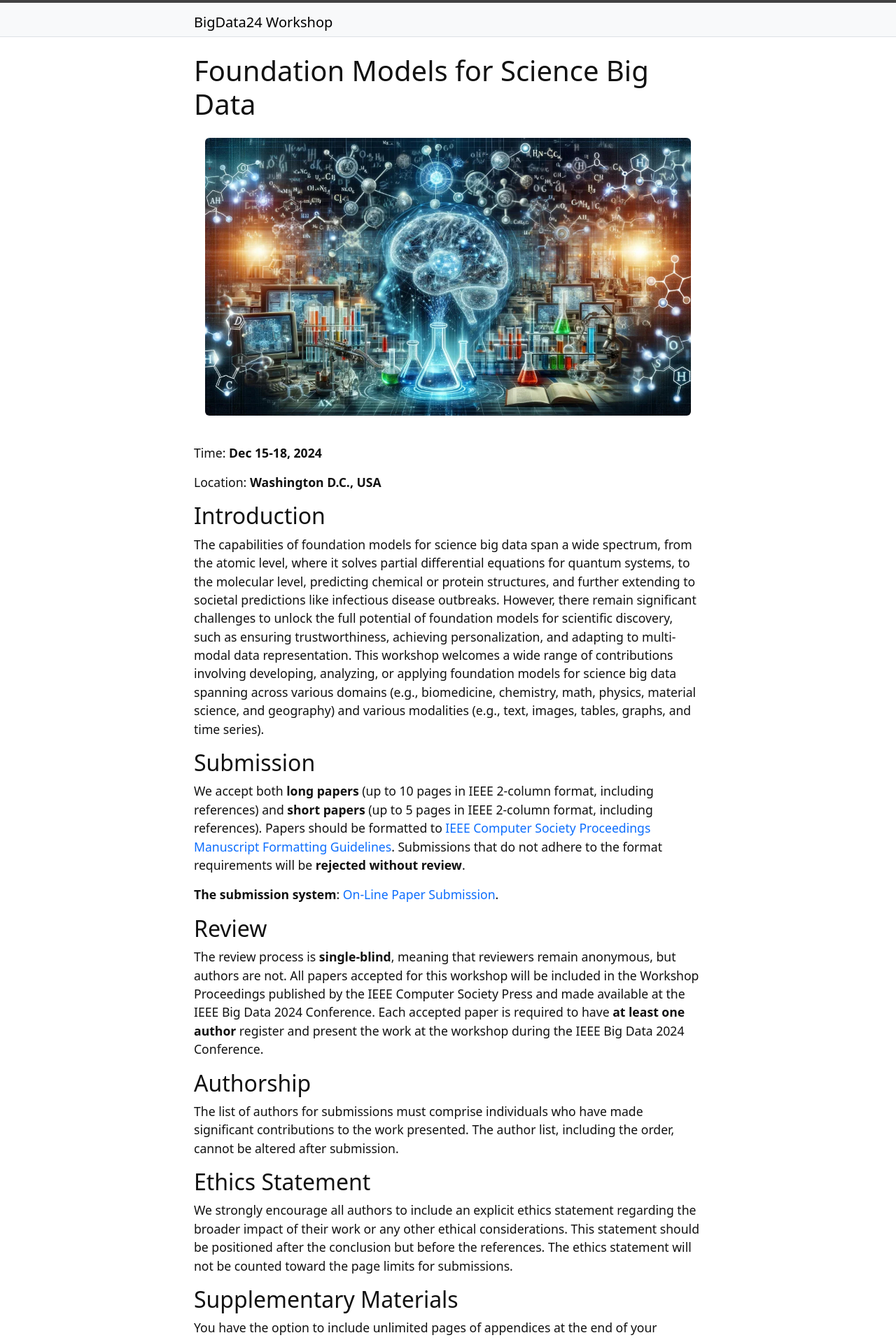
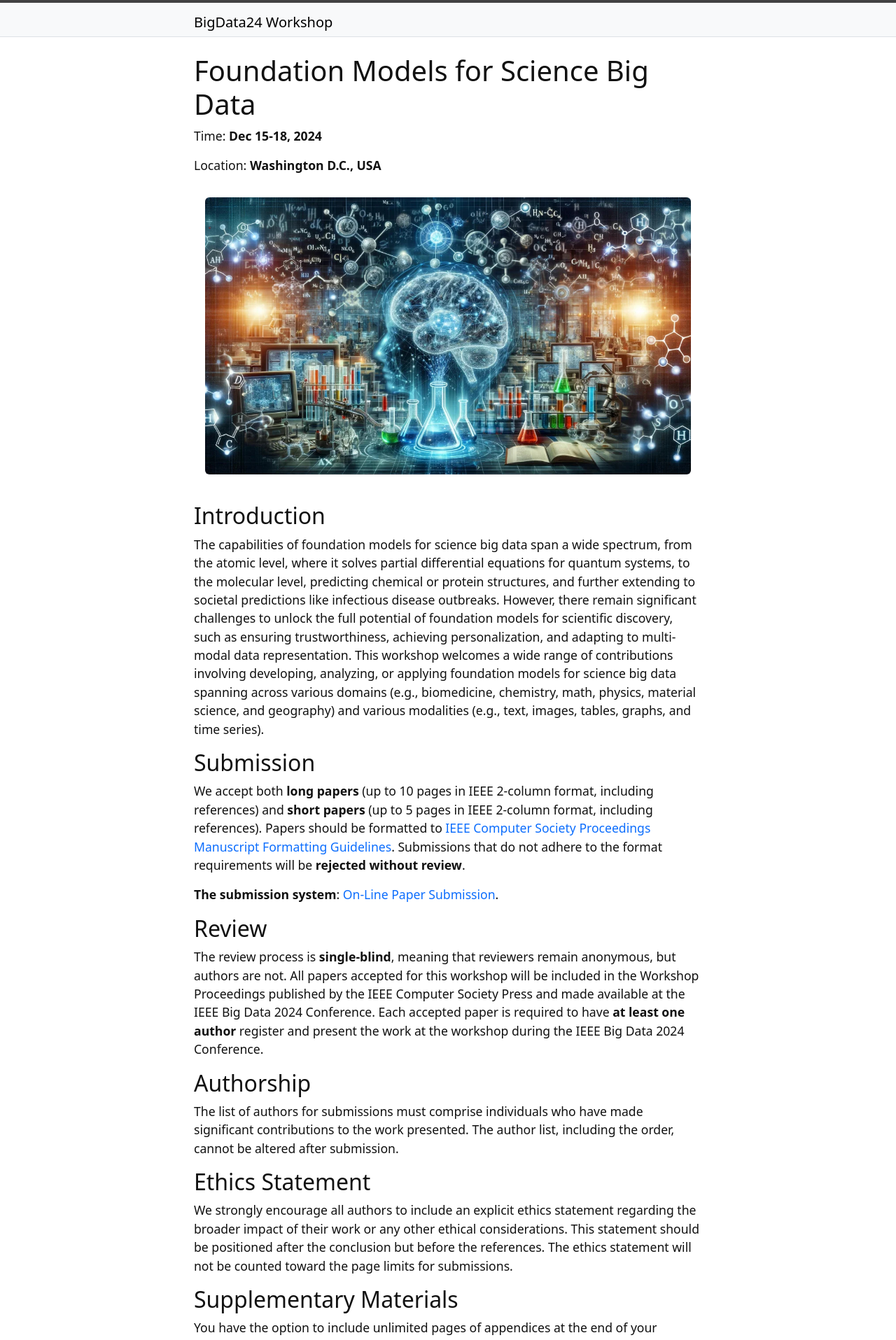
Before and after one commit to xuanwang91/fm4science-workshop, a Jekyll site: the page built from index.md, in a window 1280 px wide. Shown: the top 1915 px of the page at 70% size. Built offline with Jekyll 4.4.1, drawn with Linux system fonts in a browser that asks for light colours.

Commit message:
Update index.md

```diff
--- a/index.md
+++ b/index.md
@@ -5,11 +5,11 @@ layout: page
 
 # Foundation Models for Science Big Data
 
-{% include figure.html img="front-page.jpg" alt="intro image here" width="100%" %}
-
 Time: **Dec 15-18, 2024**
 
 Location: **Washington D.C., USA**
+
+{% include figure.html img="front-page.jpg" alt="intro image here" width="100%" %}
 
 ## Introduction
 The capabilities of foundation models for science big data span a wide spectrum, from the atomic level, where it solves partial differential equations for quantum systems, to the molecular level, predicting chemical or protein structures, and further extending to societal predictions like infectious disease outbreaks. However, there remain significant challenges to unlock the full potential of foundation models for scientific discovery, such as ensuring trustworthiness, achieving personalization, and adapting to multi-modal data representation. This workshop welcomes a wide range of contributions involving developing, analyzing, or applying foundation models for science big data spanning across various domains (e.g., biomedicine, chemistry, math, physics, material science, and geography) and various modalities (e.g., text, images, tables, graphs, and time series).
```
